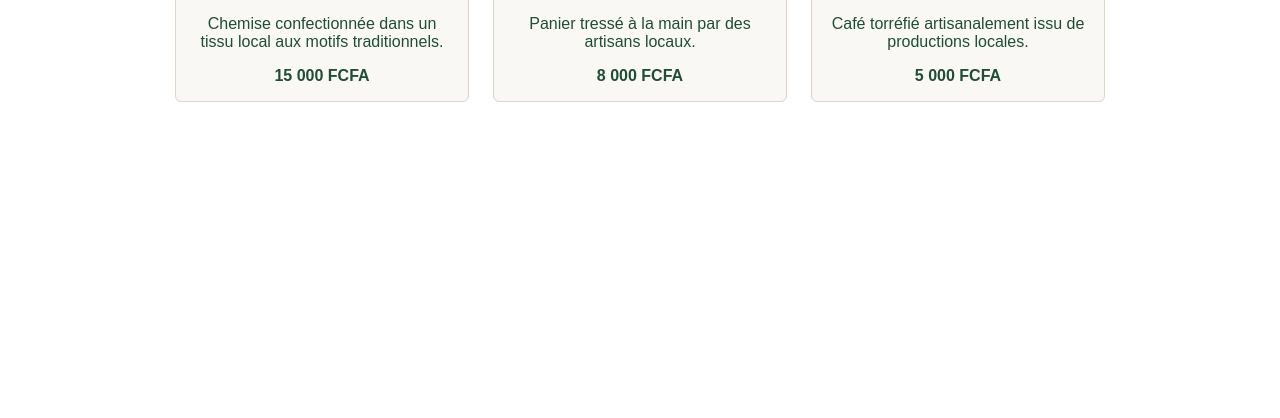
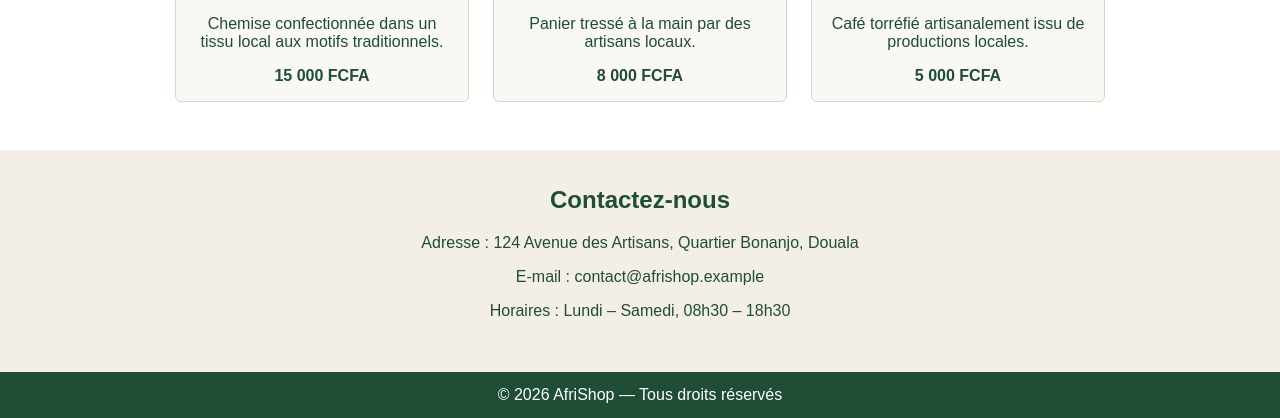
Before and after one commit to keumenimerveillep/afrishops, a plain HTML site: page index.html in a window 1280 px wide. Shown: the part 475-893 px from the top of the page. Before the commit the page ends 800 px from the top, so only its background shows below. Drawn offline with Linux system fonts and the light colour scheme.

Commit message:
feat: ajouter la section contact et le pied de page

```diff
--- a/index.html
+++ b/index.html
@@ -47,5 +47,16 @@
       </article>
     </div>
   </section>
+
+  <section id="contact" class="contact-section">
+    <h2>Contactez-nous</h2>
+    <p>Adresse : 124 Avenue des Artisans, Quartier Bonanjo, Douala</p>
+    <p>E-mail : contact@afrishop.example</p>
+    <p>Horaires : Lundi – Samedi, 08h30 – 18h30</p>
+  </section>
+
+  <footer class="site-footer">
+    <p>© 2026 AfriShop — Tous droits réservés</p>
+  </footer>
 </body>
 </html>
--- a/style.css
+++ b/style.css
@@ -90,3 +90,25 @@ body {
   font-weight: bold;
   color: #1f4d36;
 }
+
+
+.contact-section {
+  padding: 36px 20px;
+  text-align: center;
+  background-color: #f3efe6;
+}
+
+.contact-section h2 {
+  margin-top: 0;
+}
+
+.site-footer {
+  background-color: #1f4d36;
+  color: #ffffff;
+  text-align: center;
+  padding: 14px 20px;
+}
+
+.site-footer p {
+  margin: 0;
+}
```
